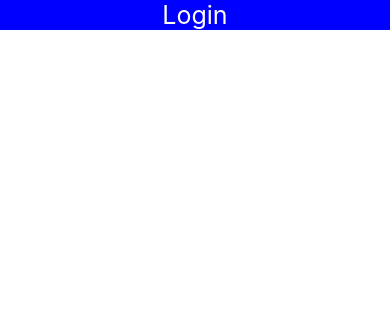
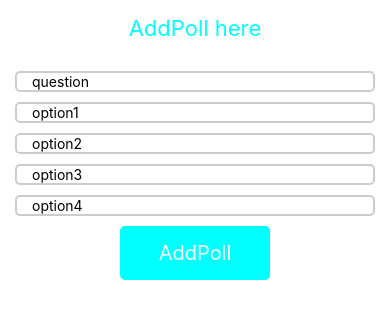
Before and after one commit to Arun-solanki-301/PushNotifications, a React Native app: screen / in a window 390 px wide. Shown: the top 318 px of the page. Built offline with nearby package versions, Linux system fonts and the light colour scheme.

Commit message:
add screens

```diff
--- a/App.js
+++ b/App.js
@@ -4,19 +4,18 @@ import messaging from '@react-native-firebase/messaging';
 
 import {
   SafeAreaView,
-  StyleSheet,
-  Text,
 } from 'react-native';
 import Login from './Screens/Login';
-
-
-
+import SignUp from './Screens/SignUp';
+import AddPoll from './Screens/AddPollS';
 
 const App = () => {
 
   return (
     <SafeAreaView>
-      <Login />
+      {/* <Login /> */}
+      {/* <SignUp /> */}
+      <AddPoll />
     </SafeAreaView>
   );
 };
--- /dev/null
+++ b/Screens/AddPollS.js
@@ -0,0 +1,71 @@
+import React, { useState } from "react";
+import {View , Text ,  StyleSheet, TextInput, Touchable, TouchableOpacity, SafeAreaView} from 'react-native'
+
+const AddPoll = () => {
+    const [AddPollDetails , setAddPollDetail] = useState({
+        question : "",
+        option1 : "",
+        option2 : "",
+        option3 : "",
+        option4 : "",
+    })
+
+    const getAddPollDetails = (value , key)=>{
+        setAddPollDetail({
+            ...AddPollDetails,
+            [key] : value
+        })
+    }
+    console.log(AddPollDetails)
+    return(
+        <SafeAreaView style={styles.container}>
+            <View><Text style={styles.AddPollText}>AddPoll here</Text></View>
+            <TextInput value={AddPollDetails.question} style={styles.textinput} placeholder="question" onChangeText={(e)=>getAddPollDetails(e , "question")} />
+            <TextInput value={AddPollDetails.option1} style={styles.textinput} placeholder="option1" onChangeText={(e)=>getAddPollDetails(e , "option1")} />
+            <TextInput value={AddPollDetails.option2} style={styles.textinput} placeholder="option2" onChangeText={(e)=>getAddPollDetails(e , "option2")} />
+            <TextInput value={AddPollDetails.option3} style={styles.textinput} placeholder="option3" onChangeText={(e)=>getAddPollDetails(e , "option3")} />
+            <TextInput value={AddPollDetails.option4} style={styles.textinput} placeholder="option4" onChangeText={(e)=>getAddPollDetails(e , "option4")} />
+            <View style={styles.AddPollBtnContainer}>
+            <TouchableOpacity style={styles.AddPollBtn}><Text style={styles.AddPollBtnText}>AddPoll</Text></TouchableOpacity>
+            </View>
+        </SafeAreaView>
+    )
+}
+const styles = StyleSheet.create({
+    container : {
+        margin : 15,
+    },
+    AddPollText : {
+        textAlign : "center",
+        fontSize : 22,
+        color : "aqua",
+        marginBottom :30
+    },
+    textinput : {
+        borderColor : "#cccccc",
+        borderWidth : 2,
+        borderRadius : 5,
+        marginBottom :10,
+        paddingHorizontal : 15
+    },
+    AddPollBtn : {
+        backgroundColor : "aqua",
+        paddingVertical :15,
+        borderRadius : 5,
+        width :150
+    },
+    AddPollBtnText : {
+        fontSize : 20,
+        textAlign : "center",
+        color : "#fff"
+    },
+    AddPollBtnContainer : {
+        display :"flex",
+        justifyContent : "center",
+        alignItems : "center"
+    }
+
+
+})
+
+export default AddPoll;
--- a/Screens/Login.js
+++ b/Screens/Login.js
@@ -1,19 +1,63 @@
-import React from "react";
-import {View , Text ,  StyleSheet} from 'react-native'
-import ButtonComponent from "../Components/ButtonComponent";
+import React, { useState } from "react";
+import {View , Text ,  StyleSheet, TextInput, Touchable, TouchableOpacity, SafeAreaView} from 'react-native'
 
 const Login = () => {
+    const [userLoginDetails , setUserLoginDetail] = useState({
+        userName : "",
+        password : ""
+    })
+
+    const getUserLoginDetails = (value , key)=>{
+        setUserLoginDetail({
+            ...userLoginDetails,
+            [key] : value
+        })
+    }
+    console.log(userLoginDetails)
     return(
-        <View>
-            <ButtonComponent title = 'Login' styless = {{backgroundColor : "blue"}} textStyle={{fontSize : 25, textAlign  : "center" , color : "#fff"}}/>
-        </View>
+        <SafeAreaView style={styles.container}>
+            <View><Text style={styles.LoginText}>Login here</Text></View>
+            <TextInput value={userLoginDetails.userName} style={styles.textinput} placeholder="userName" onChangeText={(e)=>getUserLoginDetails(e , "userName")} />
+            <TextInput value={userLoginDetails.password} style={styles.textinput} placeholder="password" onChangeText={(e)=>getUserLoginDetails(e , "password")} />
+            <View style={styles.LoginBtnContainer}>
+            <TouchableOpacity style={styles.LoginBtn}><Text style={styles.LoginBtnText}>Login</Text></TouchableOpacity>
+            </View>
+        </SafeAreaView>
     )
 }
-
 const styles = StyleSheet.create({
-    ButtonCompo : {
-        backgroundColor : "red",
+    container : {
+        margin : 15,
     },
+    LoginText : {
+        textAlign : "center",
+        fontSize : 22,
+        color : "aqua",
+        marginBottom :30
+    },
+    textinput : {
+        borderColor : "#cccccc",
+        borderWidth : 2,
+        borderRadius : 5,
+        marginBottom :10,
+        paddingHorizontal : 15
+    },
+    LoginBtn : {
+        backgroundColor : "aqua",
+        paddingVertical :15,
+        borderRadius : 5,
+        width :150
+    },
+    LoginBtnText : {
+        fontSize : 20,
+        textAlign : "center",
+        color : "#fff"
+    },
+    LoginBtnContainer : {
+        display :"flex",
+        justifyContent : "center",
+        alignItems : "center"
+    }
 
 
 })
--- a/Screens/SignUp.js
+++ b/Screens/SignUp.js
@@ -0,0 +1,67 @@
+import React, { useState } from "react";
+import {View , Text ,  StyleSheet, TextInput, Touchable, TouchableOpacity, SafeAreaView} from 'react-native'
+
+const SignUp = () => {
+    const [usersignUpDetails , setUsersignUpDetail] = useState({
+        userName : "",
+        password : "",
+        confirmPassword : ""
+    })
+
+    const getUsersignUpDetails = (value , key)=>{
+        setUsersignUpDetail({
+            ...usersignUpDetails,
+            [key] : value
+        })
+    }
+    console.log(usersignUpDetails)
+    return(
+        <SafeAreaView style={styles.container}>
+            <View><Text style={styles.signUpText}>signUp here</Text></View>
+            <TextInput value={usersignUpDetails.userName} style={styles.textinput} placeholder="userName" onChangeText={(e)=>getUsersignUpDetails(e , "userName")} />
+            <TextInput value={usersignUpDetails.password} style={styles.textinput} placeholder="password" onChangeText={(e)=>getUsersignUpDetails(e , "password")} />
+            <TextInput value={usersignUpDetails.password} style={styles.textinput} placeholder="confirmPassword" onChangeText={(e)=>getUsersignUpDetails(e , "confirmPassword")} />
+            <View style={styles.signUpBtnContainer}>
+            <TouchableOpacity style={styles.signUpBtn}><Text style={styles.signUpBtnText}>signUp</Text></TouchableOpacity>
+            </View>
+        </SafeAreaView>
+    )
+}
+const styles = StyleSheet.create({
+    container : {
+        margin : 15,
+    },
+    signUpText : {
+        textAlign : "center",
+        fontSize : 22,
+        color : "aqua",
+        marginBottom :30
+    },
+    textinput : {
+        borderColor : "#cccccc",
+        borderWidth : 2,
+        borderRadius : 5,
+        marginBottom :10,
+        paddingHorizontal : 15
+    },
+    signUpBtn : {
+        backgroundColor : "aqua",
+        paddingVertical :15,
+        borderRadius : 5,
+        width :150
+    },
+    signUpBtnText : {
+        fontSize : 20,
+        textAlign : "center",
+        color : "#fff"
+    },
+    signUpBtnContainer : {
+        display :"flex",
+        justifyContent : "center",
+        alignItems : "center"
+    }
+
+
+})
+
+export default SignUp;
```
